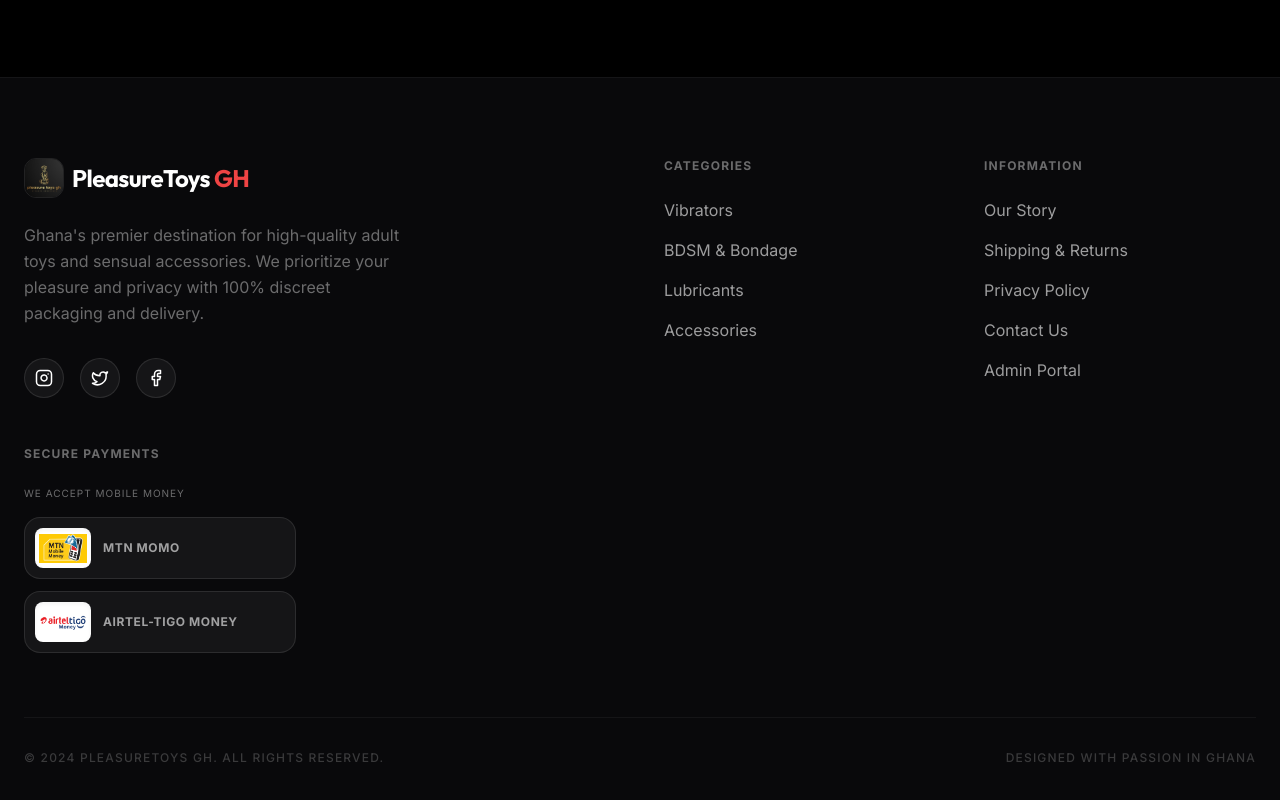
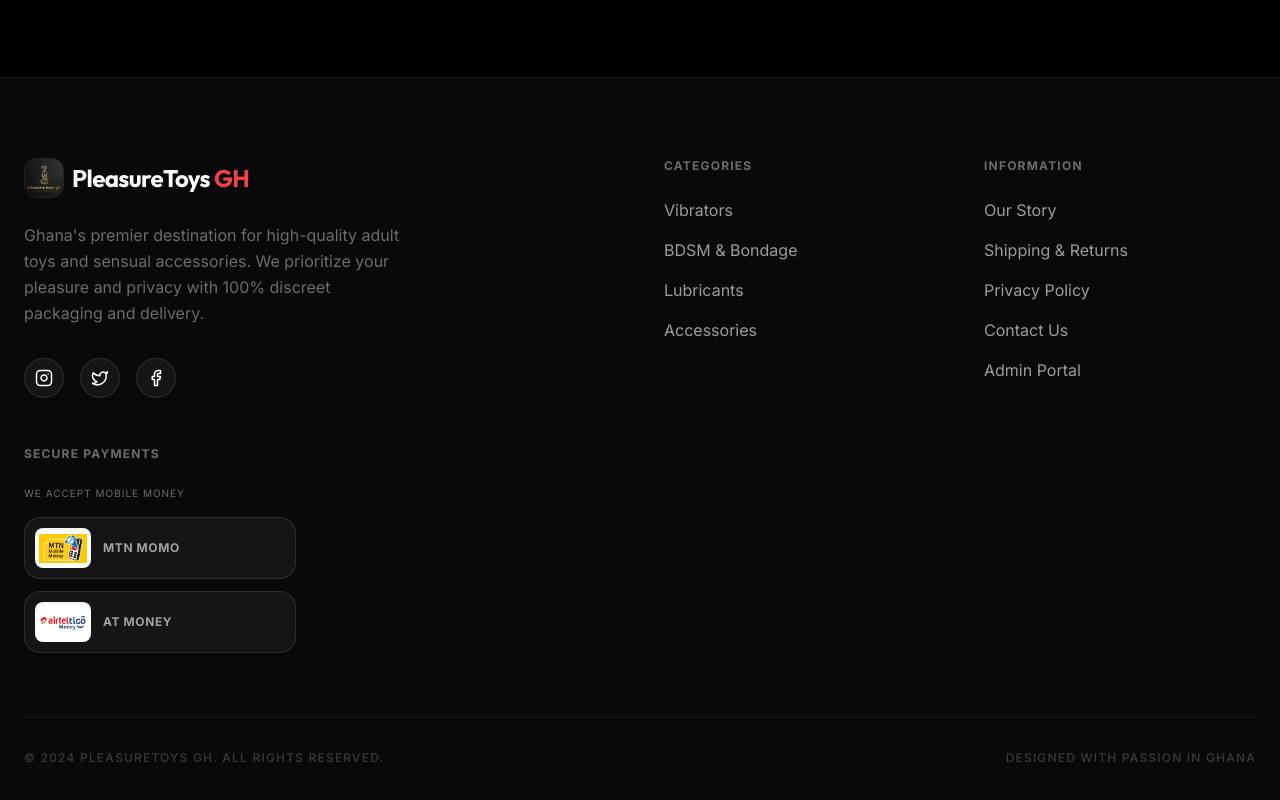
Before and after one commit to Swarthyghost/Toy-Page, a React (Vite) app: page / in a window 1280 px wide. Shown: the part 2150-2950 px from the top of the page. Built offline with nearby package versions, Linux system fonts and the light colour scheme; no server answers; the database is empty.

Commit message:
style: update AirtelTigo label to AT Money in footer

```diff
--- a/src/components/Footer.tsx
+++ b/src/components/Footer.tsx
@@ -71,7 +71,7 @@
               <div className="w-14 h-10 bg-white rounded-lg overflow-hidden flex-shrink-0 flex items-center justify-center p-1 shadow-inner">
                 <img src="/airteltigo.jpg" alt="Airtel Tigo Money" className="w-full h-full object-contain transition-transform group-hover:scale-110" />
               </div>
-              <span className="text-xs font-bold text-white/60 uppercase tracking-wider group-hover:text-white transition-colors">Airtel-Tigo Money</span>
+              <span className="text-xs font-bold text-white/60 uppercase tracking-wider group-hover:text-white transition-colors">AT Money</span>
             </div>
           </div>
         </div>
```
